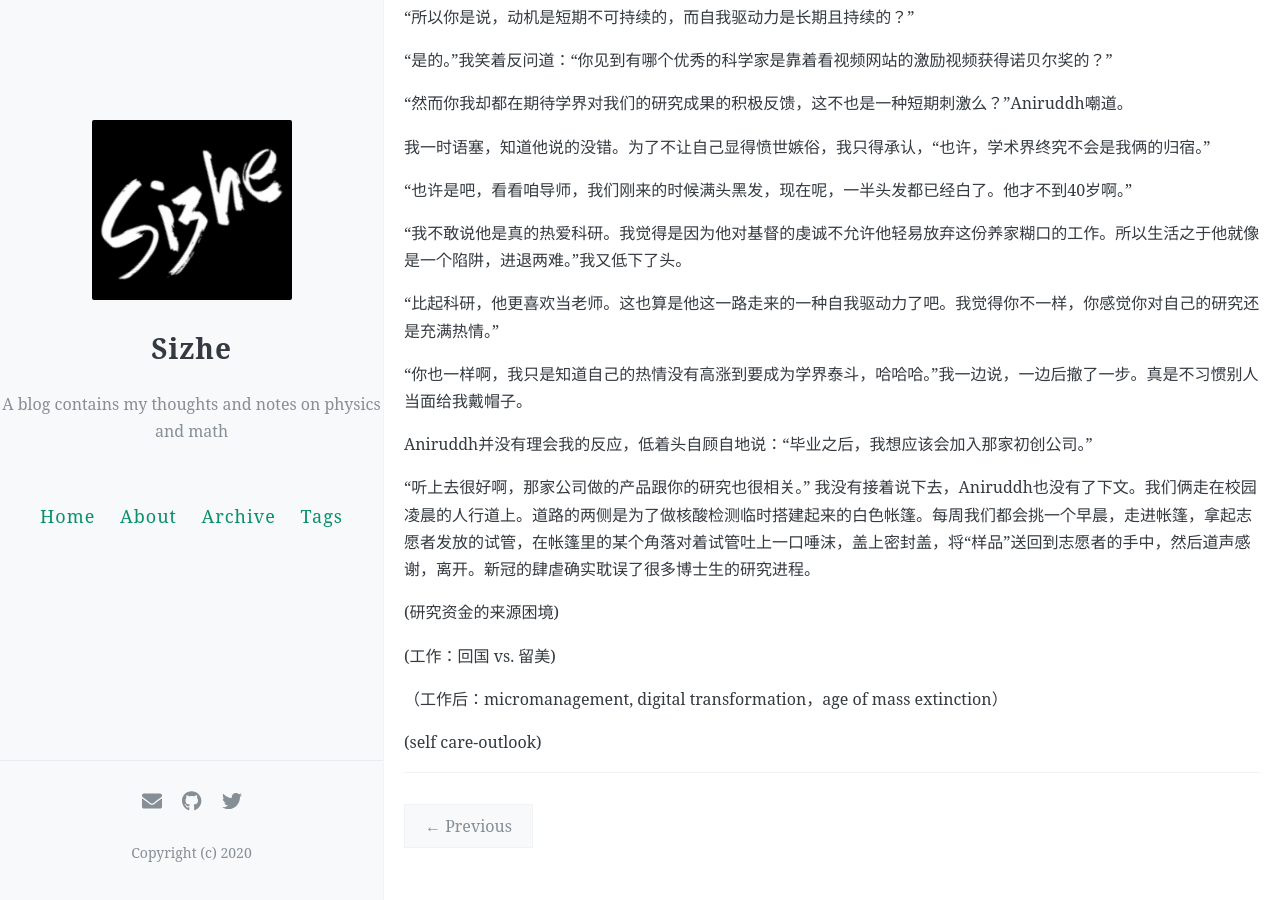
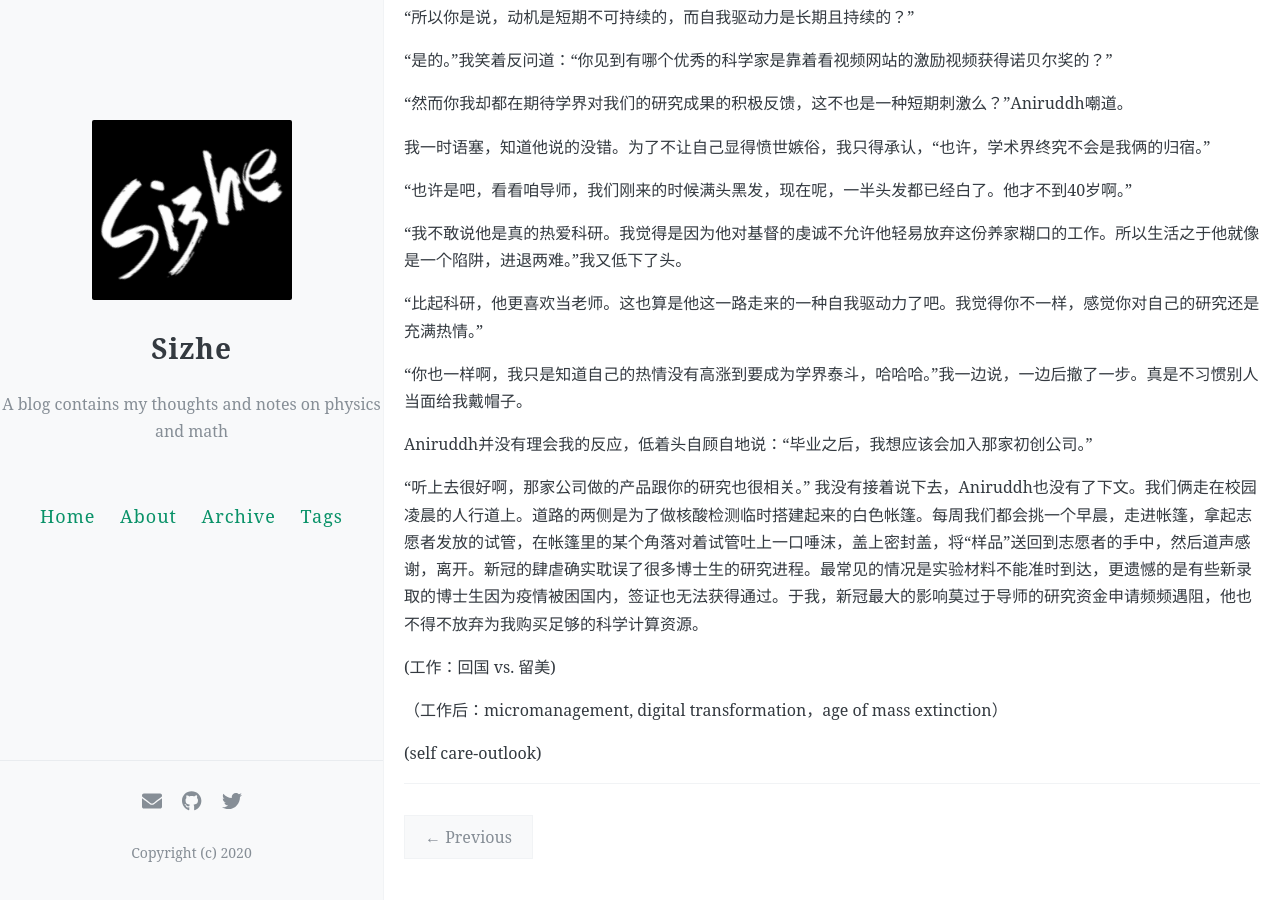
Before and after one commit to Lonitch/Lonitch.github.io, a Jekyll site: the page built from _posts/2021-12-24-loving-you-my-way.md, in a window 1280 px wide and 900 px high, scrolled down 2619 px. Built offline with Jekyll 4.4.1, drawn with Linux system fonts in a browser that asks for light colours; comment, search, counter and statistics services are not loaded.

Commit message:
Update 2021-12-24-loving-you-my-way.md

```diff
--- a/_posts/2021-12-24-loving-you-my-way.md
+++ b/_posts/2021-12-24-loving-you-my-way.md
@@ -63,15 +63,14 @@ Erik啧了啧嘴，气得把墨镜给取了下来，低着头走开了。Anirudd
 
 “我不敢说他是真的热爱科研。我觉得是因为他对基督的虔诚不允许他轻易放弃这份养家糊口的工作。所以生活之于他就像是一个陷阱，进退两难。”我又低下了头。
 
-“比起科研，他更喜欢当老师。这也算是他这一路走来的一种自我驱动力了吧。我觉得你不一样，你感觉你对自己的研究还是充满热情。”
+“比起科研，他更喜欢当老师。这也算是他这一路走来的一种自我驱动力了吧。我觉得你不一样，感觉你对自己的研究还是充满热情。”
 
 “你也一样啊，我只是知道自己的热情没有高涨到要成为学界泰斗，哈哈哈。”我一边说，一边后撤了一步。真是不习惯别人当面给我戴帽子。
 
 Aniruddh并没有理会我的反应，低着头自顾自地说：“毕业之后，我想应该会加入那家初创公司。”
 
-“听上去很好啊，那家公司做的产品跟你的研究也很相关。” 我没有接着说下去，Aniruddh也没有了下文。我们俩走在校园凌晨的人行道上。道路的两侧是为了做核酸检测临时搭建起来的白色帐篷。每周我们都会挑一个早晨，走进帐篷，拿起志愿者发放的试管，在帐篷里的某个角落对着试管吐上一口唾沫，盖上密封盖，将“样品”送回到志愿者的手中，然后道声感谢，离开。新冠的肆虐确实耽误了很多博士生的研究进程。
+“听上去很好啊，那家公司做的产品跟你的研究也很相关。” 我没有接着说下去，Aniruddh也没有了下文。我们俩走在校园凌晨的人行道上。道路的两侧是为了做核酸检测临时搭建起来的白色帐篷。每周我们都会挑一个早晨，走进帐篷，拿起志愿者发放的试管，在帐篷里的某个角落对着试管吐上一口唾沫，盖上密封盖，将“样品”送回到志愿者的手中，然后道声感谢，离开。新冠的肆虐确实耽误了很多博士生的研究进程。最常见的情况是实验材料不能准时到达，更遗憾的是有些新录取的博士生因为疫情被困国内，签证也无法获得通过。于我，新冠最大的影响莫过于导师的研究资金申请频频遇阻，他也不得不放弃为我购买足够的科学计算资源。
 
-(研究资金的来源困境)
 
 (工作：回国 vs. 留美)
 
```
